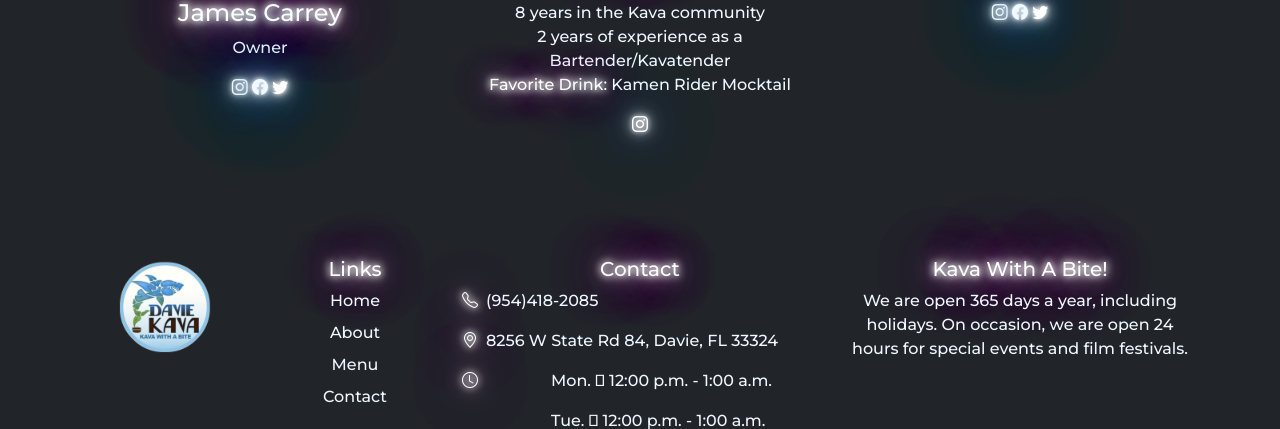
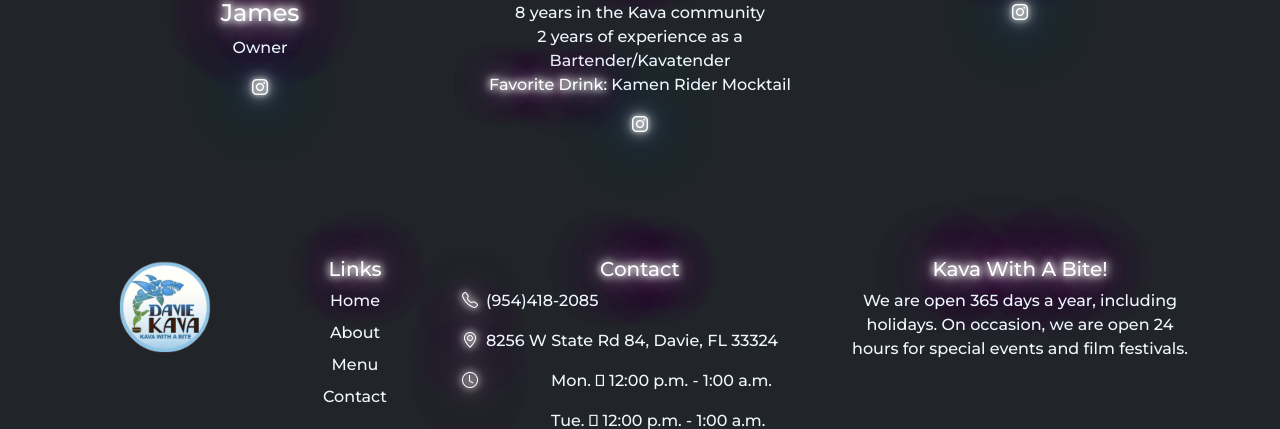
Before and after one commit to iamllcoolray/davie-kava-website, a PHP site: page /about.php in a window 1280 px wide. Shown: the part 2574-3003 px from the top of the page. Run offline with PHP 8.4, Linux system fonts and the light colour scheme; some libraries are stand-ins or nearby versions.

Commit message:
updated staff info

```diff
--- a/about.php
+++ b/about.php
@@ -51,17 +51,17 @@
     <div class="row text-center">
         <div class="col-lg-4 mb-4">
             <img src="img/staff/IMG_3423.png" alt="" width="200" height="275" class="pb-3">
-            <h4 class="neonText">James Carrey</h4>
+            <h4 class="neonText">James</h4>
             <p>Owner</p>
-            <a href="https://www.instagram.com/daviekava/" class="text-decoration-none link-dark neonFlickerText" target="_blank">
+            <a href="https://www.instagram.com/jamescarreymusic/" class="text-decoration-none link-dark neonFlickerText" target="_blank">
                 <i class="bi bi-instagram s-link-bio"></i>
             </a>
-            <a href="https://www.facebook.com/daviekava/" class="text-decoration-none link-dark neonFlickerText" target="_blank">
+            <!--<a href="https://www.facebook.com/daviekava/" class="text-decoration-none link-dark neonFlickerText" target="_blank">
                 <i class="bi bi-facebook s-link-bio"></i>
             </a>
             <a class="text-decoration-none link-dark neonFlickerText" href="#" target="_blank">
                 <i class="bi bi-twitter"></i>
-            </a>
+            </a>-->
         </div>
         <div class="col-lg-4 mb-4">
             <img src="img/staff/IMG_5014.png" alt="" width="250" height="200" class="pb-3">
@@ -84,17 +84,17 @@
         </div>
         <div class="col-lg-4 mb-4">
             <img src="img/staff/IMG_5015.png" alt="" width="250" height="200" class="pb-3">
-            <h4 class="neonText">Staff</h4>
+            <h4 class="neonText">Chris</h4>
             <p>Bartender</p>
             <a href="https://www.instagram.com/daviekava/" class="text-decoration-none link-dark neonFlickerText" target="_blank">
                 <i class="bi bi-instagram s-link-bio"></i>
             </a>
-            <a href="https://www.facebook.com/daviekava/" class="text-decoration-none link-dark neonFlickerText" target="_blank">
+            <!--<a href="https://www.facebook.com/daviekava/" class="text-decoration-none link-dark neonFlickerText" target="_blank">
                 <i class="bi bi-facebook s-link-bio"></i>
             </a>
             <a class="text-decoration-none link-dark neonFlickerText" href="#" target="_blank">
                 <i class="bi bi-twitter"></i>
-            </a>
+            </a>-->
         </div>
         <!--
         <div class="col-lg-4 mb-4">
```
